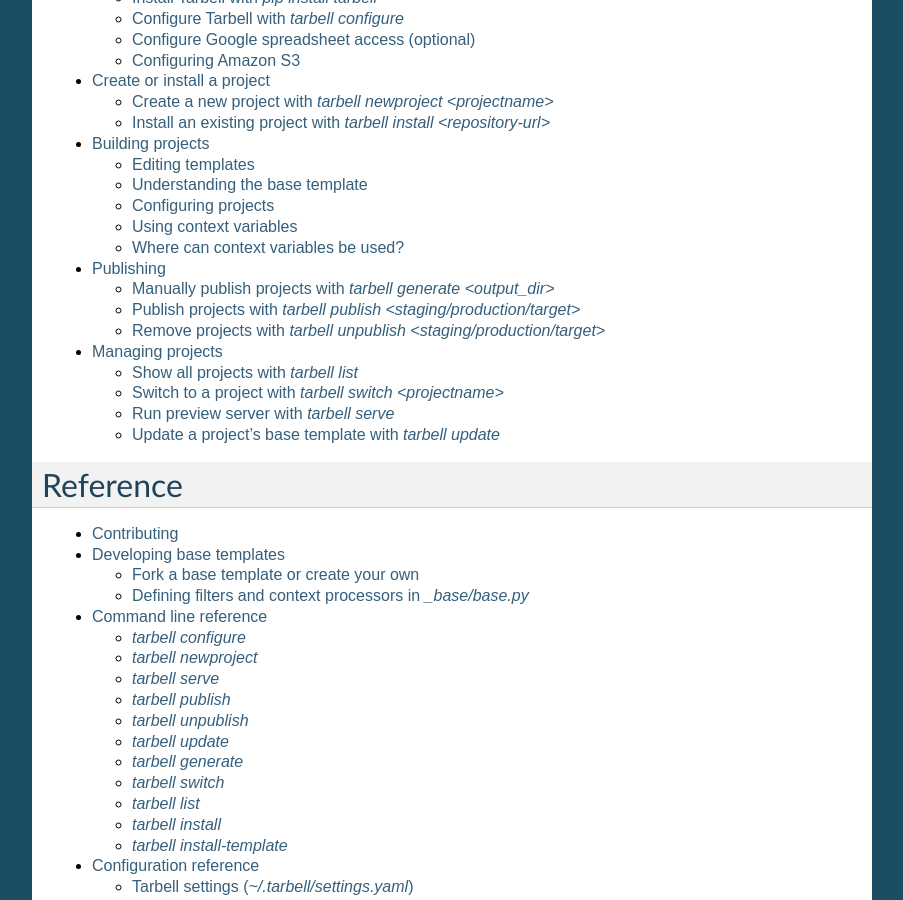
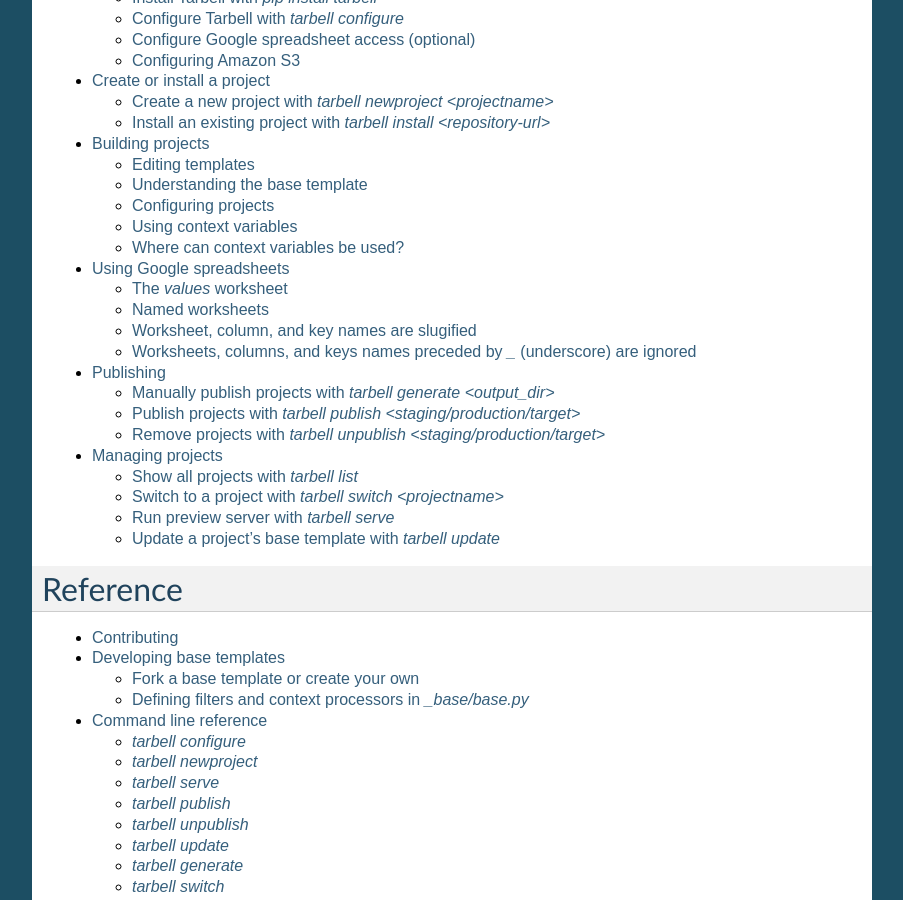
Before and after one commit to tarbell-project/tarbell, a Sphinx documentation site: the page built from tarbell/docs/index.rst, in a window 1280 px wide and 900 px high, scrolled down 417 px. Shown: the whole window, without its empty margins (198-1101 px from the left). Built offline with Sphinx 7.4.7, drawn with Linux system fonts in a browser that asks for light colours; some of the changed lines change nothing that is shown.

Commit message:
add google spreadsheet docs

```diff
--- /dev/null
+++ b/tarbell/docs/google_spreadsheets.rst
@@ -0,0 +1,91 @@
+Using Google spreadsheets
+=========================
+
+The `values` worksheet
+----------------------
+
+The values worksheet must have "key" and "value" columns. These key-value pairs will be provided as global variables to templates. So if there's a row with a key column value of "foo" and a value of "bar", `{{ foo }}` in a template will print bar.
+
+Take this sample worksheet:
+
+=====  =============
+key    value
+=====  =============
+title  Project title
+intro  Project intro
+=====  =============
+
+A `values` worksheet that contains this data provides the `{{ title }}` and `{{ intro }}` variables to the template.
+
+Use them in your templates:
+
+.. code-block:: html
+
+    <h2>{{ title }}</h2>
+    <p class="intro">{{ intro }}</p>
+
+
+Named worksheets
+----------------
+
+Other worksheets can hold any kind of data support by Google spreadsheets. These variables can be accessed by their worksheet name.
+
+If there is no `key` column in the worksheet, the worksheet can be accessed as a list. Imagine a spreadsheet named `cars` with these values:
+
+=======  ====
+model    mpg
+=======  ====
+Civic    25.9
+Accord   28.1
+Element  24.6
+=======  ====
+
+You can access these variables in your spreadsheet with a loop:
+
+.. code-block:: html
+
+    {% for car in cars %}
+      <h3>{{ car.model }}</h3>
+      <p>MPG: {{ car.mpg }}</p>
+    {% endfor %}
+
+
+If a column named `key` does exist, elements may be accessed by key. Imagine a spreadsheet named `companies` with these values:
+
+=====  ======  =======
+key    name    country
+=====  ======  =======
+ford   Ford    U.S.A.
+honda  Honda   Japan
+volvo  Volvo   Sweden
+=====  ======  =======
+
+You can access these variables by their key name:
+
+.. code-block:: html
+
+    <p>{% manufacturers.ford.name %} is from {% manufacturers.ford.country %}</p>
+
+
+Worksheet, column, and key names are slugified
+----------------------------------------------
+
+Spaces and dashes are replaced with underscores (`_`). Non alphanumeric characters are removed. Case is preserved.
+
+Examples of names that will be transformed:
+
+- `My Worksheet` becomes `My_Worksheet`
+- `My key\\n` becomes `My_key`
+- `my-Column` becomes `my_Column`
+
+Names that will not be transformed:
+
+- `MyColumn` remains `MyColumn`
+- `mycolumn` remains `mycolumn`
+- `my_column` remains `my_column`
+
+Worksheets, columns, and keys names preceded by `_` (underscore) are ignored
+----------------------------------------------------------------------------
+
+Precede any worksheet name, column name, or key with an underscore to hide it from
+your templates and JSON data.
--- a/tarbell/docs/index.rst
+++ b/tarbell/docs/index.rst
@@ -24,6 +24,7 @@
    install
    create
    build
+   google_spreadsheets
    publish
    managingprojects
 
```
